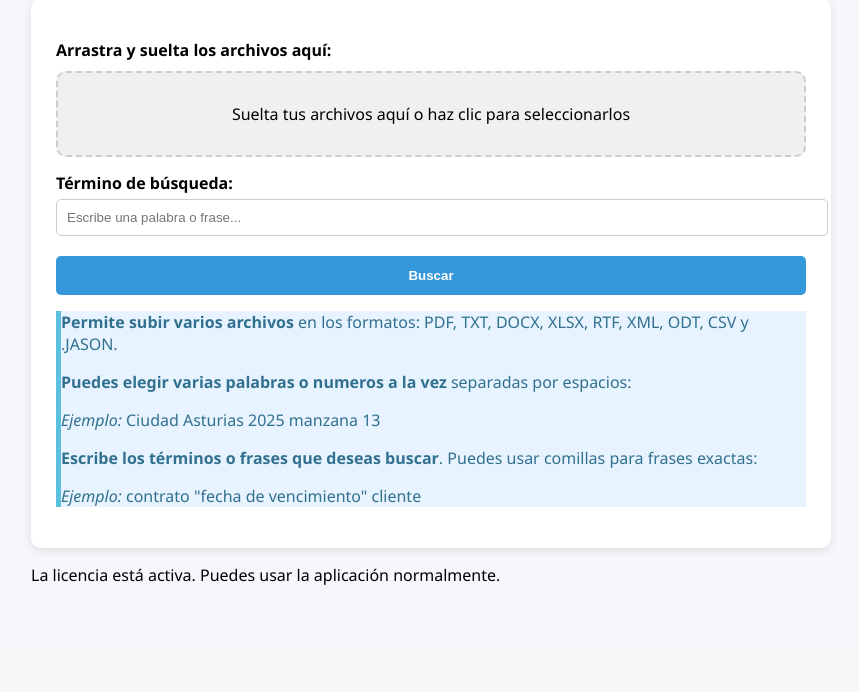
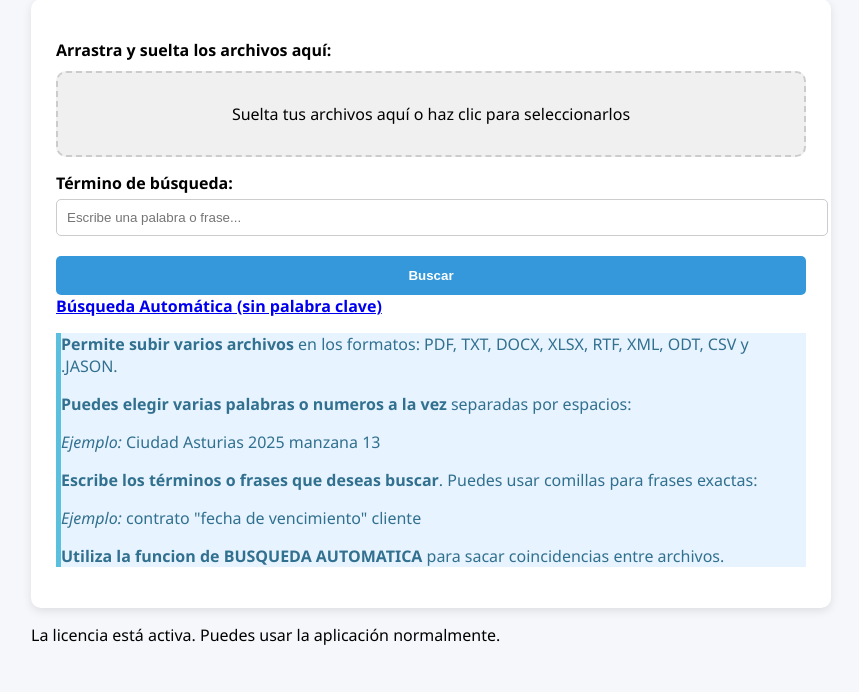
Before and after one commit to SkarGT23/coincidence, a Django app: page / in a window 1280 px wide. Shown: the part 157-849 px from the top of the page, without its empty margins (209-1068 px from the left). Before the commit the page ends 742 px from the top, so only its background shows below. Run offline with Django 5.2, Linux system fonts and the light colour scheme; data comes from the database, SQL or seed files in the repository; both versions use the stored data as it was before the commit; parts of the project's set-up code (start-up, migrations or seed data) failed here and were passed over.

Commit message:
Agrega nuevos templates, modifica vistas, y actualiza filtros

```diff
--- a/buscador/templates/buscador/buscar.html
+++ b/buscador/templates/buscador/buscar.html
@@ -110,8 +110,9 @@
         }
         .resultado {
             background-color: #ffffff;
-            border-left: 5px solid #2ecc71;
-            box-shadow: 0 2px 5px rgba(0,0,0,0.05);
+            border-left: none;
+            box-shadow: none;
+            margin: 24px 0 0 0;
         }
         .coincidencia {
             margin-left: 20px;
@@ -149,6 +150,9 @@
         <input type="text" name="busqueda" id="busqueda" placeholder="Escribe una palabra o frase..." required />
 
         <button type="submit">Buscar</button>
+<a href="{% url 'buscar_auto' %}" target="_blank" class="btn btn-success" style="margin-top:10px; width:100%;">
+    <span style="font-weight:bold;">Búsqueda Automática (sin palabra clave)</span>
+</a>
 
         <div class="info-message" style="margin-top: 15px;">
             <p><strong>Permite subir varios archivos</strong> en los formatos: PDF, TXT, DOCX, XLSX, RTF, XML, ODT, CSV y .JASON.</p>
@@ -156,6 +160,8 @@
             <p><em>                              Ejemplo:</em> Ciudad Asturias 2025 manzana 13</p>
             <p><strong>Escribe los términos o frases que deseas buscar</strong>. Puedes usar comillas para frases exactas:</p>
             <p><em>                              Ejemplo:</em> contrato "fecha de vencimiento" cliente</p>
+            <p><strong>Utiliza la funcion de BUSQUEDA AUTOMATICA</strong> para sacar coincidencias entre archivos.
+
         </div>
     </form>
 
@@ -184,15 +190,39 @@
                 {% else %}
                     <p class="error-message">No se encontraron coincidencias.</p>
                 {% endif %}
-            </div>
-        {% endfor %}
-    {% endif %}
+            {% endfor %}
+        {% endif %}
 
-    {% if busqueda %}
-        <div class="info-message">
-            Palabra/frase buscada: <strong>{{ busqueda }}</strong>
-        </div>
-    {% endif %}
+        {% if coincidencias_auto %}
+            <h2>Coincidencias automáticas entre archivos</h2>
+            <h4>Cantidad de coincidencias encontradas: {{ coincidencias_auto|length }}</h4>
+            <table class="table table-striped table-bordered mt-3">
+                <thead>
+                    <tr>
+                        <th>Coincidencia</th>
+                        <th>Tipo</th>
+                        <th>Archivos donde aparece</th>
+                    </tr>
+                </thead>
+                <tbody>
+                    {% for c in coincidencias_auto %}
+                    <tr>
+                        <td><strong>{{ c.valor }}</strong></td>
+                        <td>{{ c.tipo|title }}</td>
+                        <td>
+                            <ul style="margin-bottom:0;">
+                            {% for a in c.archivos %}
+                                <li>{{ a }}</li>
+                            {% endfor %}
+                            </ul>
+                        </td>
+                    </tr>
+                    {% endfor %}
+                </tbody>
+            </table>
+        {% elif coincidencias_auto is not none %}
+            <div class="alert alert-warning">No se encontraron coincidencias relevantes entre los archivos.</div>
+        {% endif %}
 
     {% if error %}<div class="error-message">{{ error }}</div>{% endif %}
     {% if info %}<div class="info-message">{{ info }}</div>{% endif %}
--- a/buscador/urls.py
+++ b/buscador/urls.py
@@ -13,4 +13,5 @@ urlpatterns = [
 views_path = os.path.join(os.path.dirname(__file__), 'views.py')
 if os.path.exists(views_path):
     views = importlib.import_module('.views', __package__)
+    urlpatterns.append(path('buscar_auto/', views.buscar_coincidencias_auto, name='buscar_auto'))
     urlpatterns.append(path('', views.upload_y_buscar, name='upload_y_buscar'))
--- a/buscador/views.py
+++ b/buscador/views.py
@@ -178,6 +178,46 @@ def procesar_archivos(archivos, busqueda):
     return resultados
 #----------------------------------
 
+# Lista de stopwords en español (puedes ampliarla)
+STOPWORDS = set([
+    'el', 'la', 'los', 'las', 'de', 'del', 'y', 'a', 'en', 'con', 'por', 'para', 'es', 'un', 'una', 'unos', 'unas', 'al', 'o', 'u', 'que', 'se', 'su', 'sus', 'lo', 'le', 'les', 'mi', 'mis', 'tu', 'tus', 'su', 'sus', 'como', 'más', 'pero', 'ya', 'si', 'no', 'ni', 'ha', 'han', 'fue', 'son', 'era', 'ser', 'está', 'están', 'estaba', 'estaban', 'hay', 'y', 'e', 'de', 'el', 'la', 'a', 'en', 'del', 'al', 'lo', 'las', 'los', 'por', 'con', 'para', 'mi', 'tu', 'su', 'sus', 'le', 'les', 'me', 'te', 'se', 'nos', 'os', 'eso', 'esa', 'ese', 'esos', 'esas', 'este', 'esta', 'estos', 'estas', 'aquel', 'aquella', 'aquellos', 'aquellas', 'yo', 'tú', 'él', 'ella', 'nosotros', 'vosotros', 'ellos', 'ellas', 'usted', 'ustedes', 'do', 'da', 'donde', 'cuando', 'quien', 'cual', 'cuales', 'cuyo', 'cuyos', 'cuyas', 'cualquiera', 'cualquier', 'etc'
+])
+import collections
+import re
+
+def upload_y_buscar(request):
+    archivos = request.session.get('archivos', [])
+    resultados = None
+    coincidencias_auto = None
+    busqueda = ''
+    argumentos = ''
+
+    if request.method == 'POST':
+        form = ArchivoUploadForm(request.POST, request.FILES)
+        if form.is_valid():
+            nuevos_archivos = request.FILES.getlist('archivos')
+            archivos.extend([archivo.name for archivo in nuevos_archivos])
+            request.session['archivos'] = archivos
+
+            busqueda = form.cleaned_data['busqueda'].strip()
+            if not busqueda:
+                # Si no hay búsqueda, hacer coincidencia automática
+                coincidencias_auto = buscar_coincidencias_automaticas_v2(nuevos_archivos)
+            else:
+                resultados = procesar_archivos(nuevos_archivos, busqueda)
+            # ... resto del código ...
+    else:
+        form = ArchivoUploadForm()
+
+    return render(request, 'buscador/buscar.html', {
+        'form': form,
+        'resultados': resultados,
+        'coincidencias_auto': coincidencias_auto,
+        'archivos': archivos,
+        'busqueda': busqueda,
+        'argumentos': argumentos,
+        # ... otros contextos ...
+    })
 
 # Función mejorada para descomponer y obtener la base de un carácter
 def descomponer(c):
@@ -623,3 +663,80 @@ def buscar(request):
 
     # Pasar la información a la plantilla
     return render(request, 'home.html', {'licencia_caducada': licencia_caducada})
+
+
+def buscar_coincidencias_automaticas_v2(archivos):
+    """
+    Busca coincidencias automáticas entre los archivos subidos.
+    Coincidencia = palabra/frase que aparece en más de un archivo (ignorando stopwords y palabras cortas).
+    Retorna una lista de dicts: {'coincidencia': str, 'tipo': str, 'archivos': [nombres]}
+    """
+    import collections
+    MIN_LEN = 4  # longitud mínima de palabra para considerar
+    textos = {}
+    archivos_nombres = []
+    # Extraer texto de cada archivo
+    for archivo in archivos:
+        nombre = getattr(archivo, 'name', str(archivo))
+        archivos_nombres.append(nombre)
+        ext = nombre.lower().split('.')[-1]
+        try:
+            if ext == 'pdf':
+                contenido, _ = extraer_texto_pdf(archivo, [], [])
+            elif ext == 'docx':
+                contenido, _ = extraer_texto_docx(archivo, [], [])
+            elif ext in ['xls', 'xlsx']:
+                contenido, _ = extraer_texto_excel(archivo, [], [])
+            elif ext == 'txt':
+                contenido, _ = extraer_texto_txt(archivo, [], [])
+            elif ext == 'rtf':
+                contenido, _ = extraer_texto_rtf(archivo, [], [])
+            elif ext == 'xml':
+                contenido, _ = extraer_texto_xml(archivo, [], [])
+            elif ext == 'odt':
+                contenido, _ = extraer_texto_odt(archivo, [], [])
+            elif ext == 'csv':
+                contenido, _ = extraer_texto_csv(archivo, [], [])
+            elif ext == 'json':
+                contenido, _ = extraer_texto_json(archivo, [], [])
+            else:
+                contenido = ''
+        except Exception:
+            contenido = ''
+        # Normalizar y dividir en palabras
+        palabras = set(normalizar_texto(contenido).split())
+        palabras = set(p for p in palabras if p not in STOPWORDS and len(p) >= MIN_LEN)
+        textos[nombre] = palabras
+    # Buscar coincidencias (palabras en más de un archivo)
+    contador = collections.defaultdict(list)  # palabra -> lista de archivos
+    for nombre, palabras in textos.items():
+        for palabra in palabras:
+            contador[palabra].append(nombre)
+    coincidencias = []
+    for palabra, files in contador.items():
+        if len(files) > 1:
+            coincidencias.append({
+                'coincidencia': palabra,
+                'tipo': 'palabra',
+                'archivos': files
+            })
+    coincidencias.sort(key=lambda x: (-len(x['archivos']), x['coincidencia']))
+    return coincidencias
+
+def buscar_coincidencias_auto(request):
+    coincidencias_auto = None
+    archivos = []
+    mensaje = None
+    if request.method == 'POST':
+        archivos = request.FILES.getlist('archivos')
+        if archivos and len(archivos) > 1:
+            coincidencias_auto = buscar_coincidencias_automaticas_v2(archivos)
+            if not coincidencias_auto:
+                mensaje = "No se encontraron coincidencias relevantes entre los archivos."
+        else:
+            mensaje = "Debes subir al menos dos archivos para comparar."
+    return render(request, 'buscador/buscar_auto.html', {
+        'coincidencias': coincidencias_auto,
+        'mensaje': mensaje,
+        'archivos': archivos,
+    })
--- a/requirements.txt
+++ b/requirements.txt
@@ -17,3 +17,4 @@ striprtf==0.0.29
 typing_extensions==4.13.2
 tzdata==2025.2
 cryptography==42.0.5
+# Todas las dependencias necesarias para la búsqueda automática ya están presentes.
```
Also changed, not shown: buscador/templates/base.html (added, +21 -0 lines), buscador/templates/buscador/buscar_auto.html (added, +108 -0 lines), buscador/templatetags/custom_filters.py (+13 -8 lines), README.md, db.sqlite3 (deleted), 1 other file.
